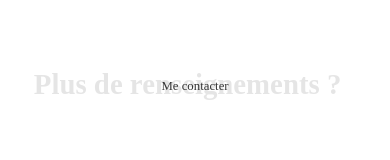
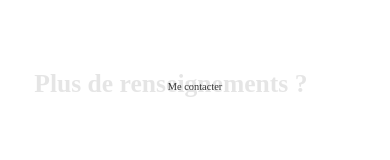
Before and after one commit to JordanSerafini/Cv-V2, a React (Vite) app: page / in a window 390 px wide. Shown: the part 2996-3156 px from the top of the page. Built offline with nearby package versions, Linux system fonts and the light colour scheme; a web font is replaced by a local one.

Commit message:
:construction: work in progress

```diff
--- a/src/App.css
+++ b/src/App.css
@@ -1106,14 +1106,14 @@ width: 50px;
 
 .Contact-Title-Background {
   padding-left: 56.5rem;
-  font-size: 1.8rem;
+  font-size: 1.6rem;
   top: 49%;
-  left: 90%;
+  left: 100%;
 
 }
 
 .Contact-Title {
-  font-size: 0.8rem;
+  font-size: 0.65rem;
 
 }
 
```
